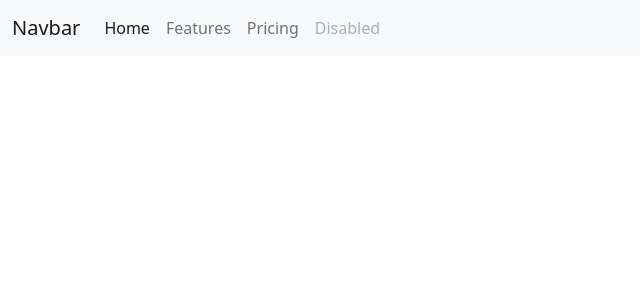
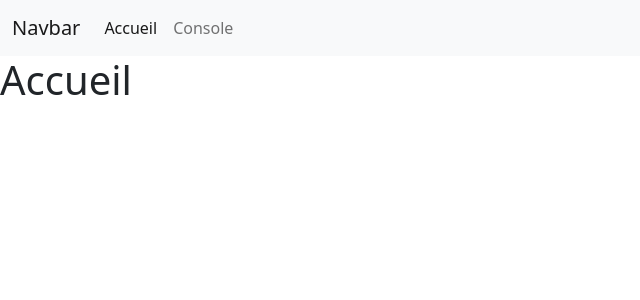
Before and after one commit to viadel13/com, a React (Create React App) app: page / in a window 1280 px wide. Shown: the top 300 px of the page, without its empty margins (0-640 px from the left). Built offline with nearby package versions, Linux system fonts and the light colour scheme.

Commit message:
first commit

```diff
--- a/src/App.js
+++ b/src/App.js
@@ -1,12 +1,15 @@
 import React, { Component } from 'react'
-import Menu from './composants/Menu';
+import { BrowserRouter, Route} from 'react-router-dom';
+import Console from './composants/Console';
+import Accueil from './composants/Accueil';
 
 class App extends Component {
   render() {
     return (
-      <div>
-          <Menu />
-      </div>
+      <BrowserRouter>
+        <Route exact path="/" component={Accueil}></Route>
+        <Route path="/Console" component={Console}></Route>
+      </BrowserRouter>
     )
   }
 }
--- a/src/composants/Accueil.js
+++ b/src/composants/Accueil.js
@@ -0,0 +1,16 @@
+import React, { Component } from 'react';
+import Menu from './Menu';
+
+
+ class Accueil extends Component {
+  render() {
+    return (
+     <>
+        <Menu />
+        <h1>Accueil</h1>
+     </>
+    )
+  }
+}
+
+export default Accueil
--- a/src/composants/Console.js
+++ b/src/composants/Console.js
@@ -1,10 +1,12 @@
 import React, { Component } from 'react'
+import Menu from './Menu'
 
 class Console extends Component {
   render() {
     return (
       <div>
-        Bonjour
+        <Menu />
+        Console
       </div>
     )
   }
--- a/src/composants/Menu.js
+++ b/src/composants/Menu.js
@@ -1,27 +1,22 @@
 import React, { Component } from 'react'
+import {Link} from 'react-router-dom'
 
 class Menu extends Component {
   render() {
     return (
-        <nav class="navbar navbar-expand-lg bg-light">
-        <div class="container-fluid">
-          <a class="navbar-brand" href="#">Navbar</a>
-          <button class="navbar-toggler" type="button" data-bs-toggle="collapse" data-bs-target="#navbarNav" aria-controls="navbarNav" aria-expanded="false" aria-label="Toggle navigation">
-            <span class="navbar-toggler-icon"></span>
+        <nav className="navbar navbar-expand-lg bg-light">
+        <div className="container-fluid">
+          <Link className="navbar-brand" to="/">Navbar</Link>
+          <button className="navbar-toggler" type="button" data-bs-toggle="collapse" data-bs-target="#navbarNav" aria-controls="navbarNav" aria-expanded="false" aria-label="Toggle navigation">
+            <span className="navbar-toggler-icon"></span>
           </button>
-          <div class="collapse navbar-collapse" id="navbarNav">
-            <ul class="navbar-nav">
-              <li class="nav-item">
-                <a class="nav-link active" aria-current="page" href="#">Home</a>
+          <div className="collapse navbar-collapse" id="navbarNav">
+            <ul className="navbar-nav">
+              <li className="nav-item">
+                <Link className="nav-link active" aria-current="page" to="/">Accueil</Link>
               </li>
-              <li class="nav-item">
-                <a class="nav-link" href="#">Features</a>
-              </li>
-              <li class="nav-item">
-                <a class="nav-link" href="#">Pricing</a>
-              </li>
-              <li class="nav-item">
-                <a class="nav-link disabled">Disabled</a>
+              <li className="nav-item">
+                <Link className="nav-link" to="/Console">Console</Link>
               </li>
             </ul>
           </div>
```
